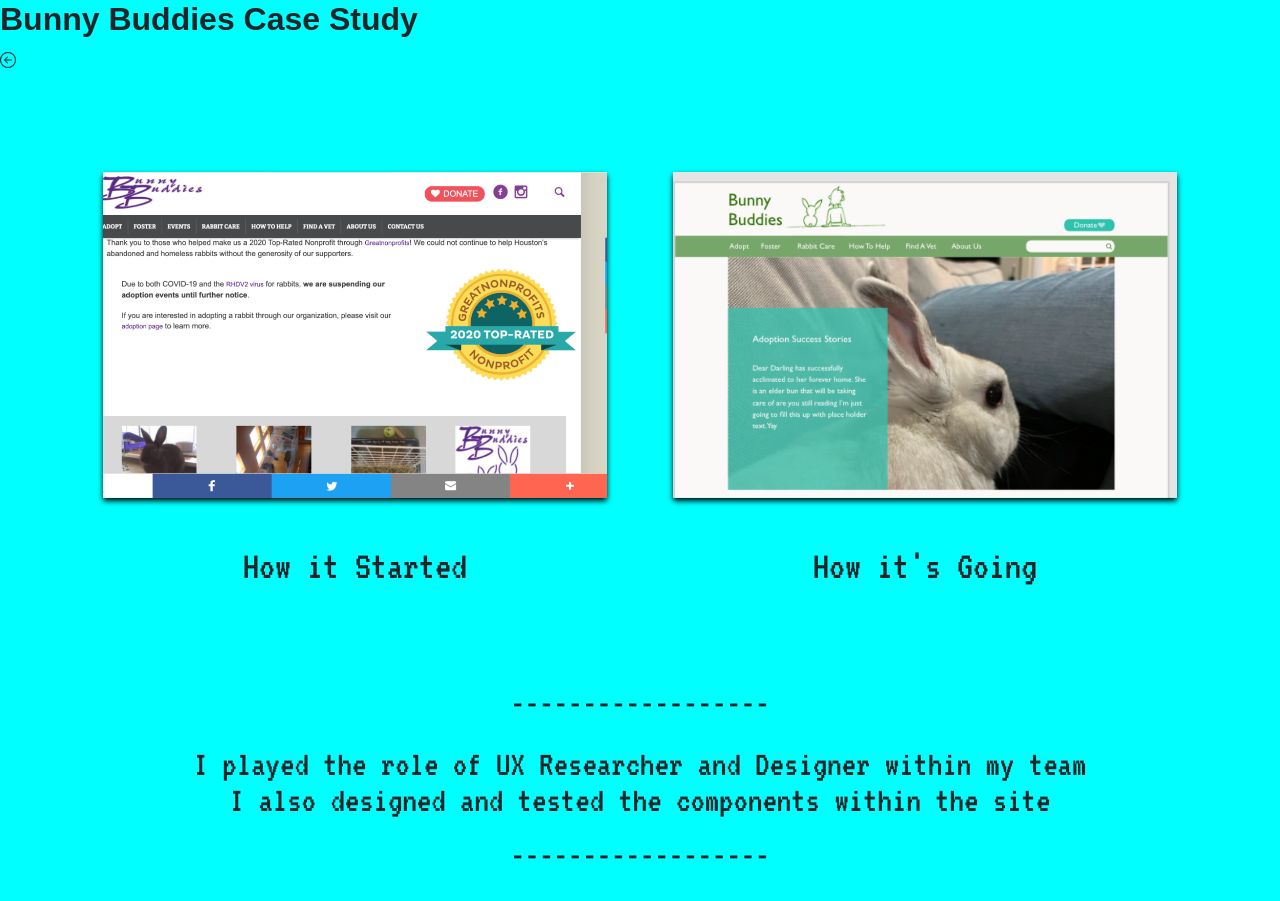
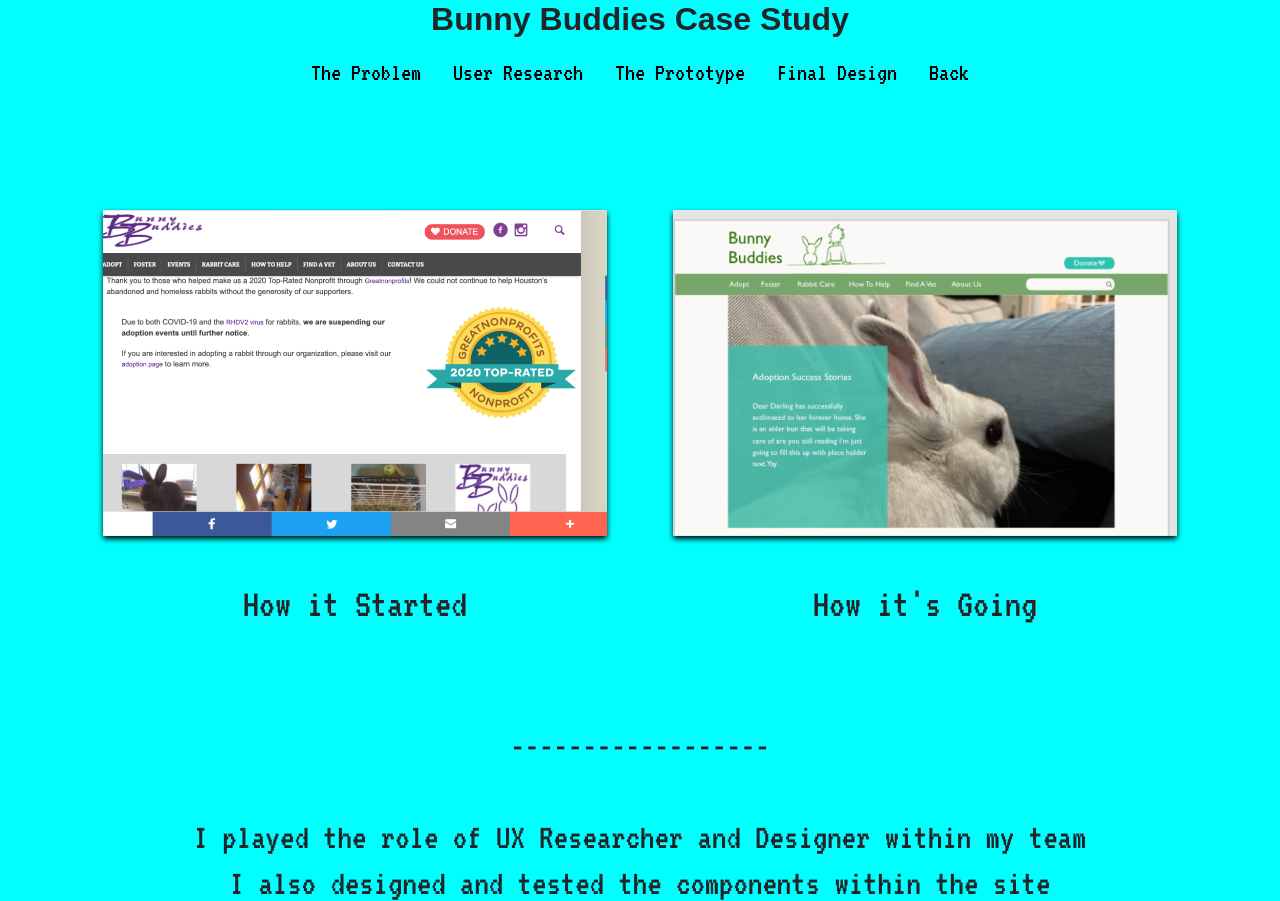
Before and after one commit to Alfri13/UX_UI_HW_20, a plain HTML site: page index.html in a window 1280 px wide. Shown: the top 901 px of the page. Drawn offline with nearby package versions, Linux system fonts and the light colour scheme; a web font is replaced by a local one.

Commit message:
Links are working
Links are working

```diff
--- a/css/stylesheet.css
+++ b/css/stylesheet.css
@@ -1,7 +1,41 @@
 
 h2 {font-family: futura-pt-condensed, sans-serif;
     font-weight: 800;
-    font-style: normal;}
+    font-style: normal;
+    max-width: 800px;
+    margin: auto;
+    text-align: center;}
+
+    .list{display: flex;
+    justify-content: center;}
+ul {list-style-type: none;
+    margin: 0;
+    padding: 0;
+    overflow: hidden;
+
+}
+li {
+    font-family: 'VT323', monospace;
+    font-size: 25px;
+    text-align: center;
+  padding: 16px;
+  text-decoration: none;
+  justify-content: center;
+}
+
+  a:link{
+      text-decoration: none;
+      color: black;
+  }
+  a:visited {
+    text-decoration: none;
+    color:black;
+  }
+  a:hover {
+    text-decoration: underline;
+  }
+
+
 
 body {background-color: cyan;}
 
@@ -18,6 +52,7 @@
 }
 .mb { height: 5px;
 }
+
 h3
 {font-family: 'VT323', monospace;
     font-weight:900;
@@ -53,3 +88,15 @@
     { display: block;
     margin-left: auto;
 margin-right: auto;}
+
+@media screen and (min-width: 320px)
+{.intro {font-family: 'VT323', monospace;
+    font-size: 36px;
+    max-width: fit-content;
+    margin: auto;
+    text-align: center;
+    line-height: 30px;
+    }
+
+
+}
--- a/index.html
+++ b/index.html
@@ -16,11 +16,17 @@
 
     <header>
         <h2>Bunny Buddies Case Study</h2>
-        <svg xmlns="http://www.w3.org/2000/svg" width="16" height="16" fill="currentColor" class="bi bi-arrow-left-circle" viewBox="0 0 16 16">
-        <path fill-rule="evenodd" d="M1 8a7 7 0 1 0 14 0A7 7 0 0 0 1 8zm15 0A8 8 0 1 1 0 8a8 8 0 0 1 16 0zm-4.5-.5a.5.5 0 0 1 0 1H5.707l2.147 2.146a.5.5 0 0 1-.708.708l-3-3a.5.5 0 0 1 0-.708l3-3a.5.5 0 1 1 .708.708L5.707 7.5H11.5z"/>
-      </svg></header>
 
-      <div class="container">
+        <ul class="list">
+          <li><a href="#link1">The Problem</a></li>
+
+        <li><a href="#ur">User Research</a></li>
+      <li><a href="#prototype">The Prototype</a></li>
+    <li><a href="#final">Final Design</a></li>
+<li><a href="https://alfri13.github.io/UX_UI_HW_19/">Back</a></li></ul>
+        </header>
+<!-- Comparison introduction-->
+      <div class="container" id="top">
     <div class="row">
    <div class="px-4 pt-5 my-5 text-center col-lg-6">
 <img class="card-img-top" src="./images/Howitstarted@2x.png" alt="old websie design ">
@@ -45,7 +51,7 @@
   </div>
 </div>
 
-
+<!--My role-->
 
   <div class="intro">
     <div>------------------</div>
@@ -56,8 +62,8 @@
 <div>------------------</div>
 </div>
 <br></br>
-
-<div class="problem">
+<!-- Problem and Solution -->
+<div class="problem" id="link1">
   <h3>The Problem!</h3>
   <p>Bunny Buddies has an extensive website that contains important  information regarding rabbit care, adoption information and donation requests. All the information fought for attention of the user and it was difficult to read.</p>
 </div>
@@ -69,16 +75,16 @@
 </div>
 
 <br></br>
-
+<!--the process-->
 <div class="problem">
   <h3>The Process!</h3>
   <p>We conducted usability test on the site to see where pain points exsisted.  </p>
-  <img src="./images/website gif.gif" alt="">
+  <img class="col-10 col-xl-12 gif" src="./images/website gif.gif" alt="webpage scrolling">
 </div>
 <br></br>
 <br></br>
-
-<div class="container">
+<!--Interviews and Survey-->
+<div class="container" id="ur">
   <div class="row">
     <p class="interview">We then conducted user interviews as well as sent out a survey</p>
  <div class="px-4 pt-5 my-5 text-center col-lg-6">
@@ -100,26 +106,26 @@
       </div>
 </div>
 </div>
-
+<!--User Persona-->
 <div class="problem">
   <p>And from that data, we synthesized a user persona.   </p>
-  <img src="./images/User_persona.png" alt="">
+  <img class="user col-12 col-xl-12" src="./images/User_persona.png" alt="">
 </div>
 
 <br></br>
 <br></br>
-
-<div class="container">
+<!--prototype-->
+<div class="container" id="prototype">
   <div class="row">
     <h3>The Prototype!</h3>
- <div class="px-4 pt-5  text-center col-lg-6 mb">
+ <div class="px-4 pt-5  text-center col-6 col-lg-6 mb">
 <img class="card-img-top" src="./images/Homescreen_prototype.png" alt="Interview responses">
   <div class="card-body"></div>
   <div class="d-grid gap-2 d-sm-flex justify-content-sm-center mb-5">
   </div>
 </div>
 
-  <div class="px-4 pt-5 text-center col-lg-6">
+  <div class="px-4 pt-5 text-center  col-6 col-lg-6">
 
           <img class="card-img-top" src="./images/adoptablebunnies.png" alt="Prototype webpage">
       <div class="card-body"></div>
@@ -136,14 +142,14 @@
 
 <div class="container">
   <div class="row">
- <div class="px-4 pt-5  text-center col-lg-6 mb">
+ <div class="px-4 pt-5  text-center col-6 col-lg-6 mb">
 <img class="card-img-top" src="./images/Updated Homepage.png" alt="Interview responses">
   <div class="card-body"></div>
   <div class="d-grid gap-2 d-sm-flex justify-content-sm-center mb-5">
   </div>
 </div>
 
-  <div class="px-4 pt-5 text-center col-lg-6">
+  <div class="px-4 pt-5 text-center col-6 col-lg-6">
 
           <img class="card-img-top" src="./images/Adoption Update.png" alt="Prototype webpage">
       <div class="card-body"></div>
@@ -157,17 +163,17 @@
 </div>
 </div>
 <div class="problem"><p>We then added some color and made some adjustments to our image descriptions. We also bolded important information within the text.   </p></div>
-
+<!--A/B-->
 <div class="container">
   <div class="row">
- <div class="px-4 pt-5  text-center col-lg-6 mb">
+ <div class="px-4 pt-5  text-center col-6 col-lg-6 mb">
 <img class="card-img-top" src="./images/A design.png" alt="Interview responses">
   <div class="card-body"></div>
   <div class="d-grid gap-2 d-sm-flex justify-content-sm-center mb-5">
   </div>
 </div>
 
-  <div class="px-4 pt-5 text-center col-lg-6">
+  <div class="px-4 pt-5 text-center col-6 col-lg-6">
 
           <img class="card-img-top" src="./images/B design.png" alt="Prototype webpage">
       <div class="card-body"></div>
@@ -184,14 +190,14 @@
 
 <div class="container">
   <div class="row">
- <div class="px-4 pt-5  text-center col-lg-6 mb">
+ <div class="px-4 pt-5  text-center col-6 col-lg-6 mb">
 <img class="card-img-top" src="./images/A virus page.png" alt="Interview responses">
   <div class="card-body"></div>
   <div class="d-grid gap-2 d-sm-flex justify-content-sm-center mb-5">
   </div>
 </div>
 
-  <div class="px-4 pt-5 text-center col-lg-6">
+  <div class="px-4 pt-5 text-center col-6 col-lg-6">
 
           <img class="card-img-top" src="./images/B virus.png" alt="Prototype webpage">
       <div class="card-body"></div>
@@ -208,7 +214,8 @@
 
 <br></br>
 <br></br>
- <div>
+<!--Final Prototype-->
+ <div id="final">
    <h3>The Final Design!</h3>
    <p class= "problem">You can find a working prototype by following the bunny below.</p>
    <a href="https://xd.adobe.com/view/1456891c-2929-40fe-9960-e5599f0bd787-4105/"><img class="center" src="./images/Untitled_Artwork 3.png"></a>
@@ -217,7 +224,12 @@
    <p class= "problem">You can read the full case study <a href="https://docs.google.com/presentation/d/1nNq0mNtqvYBHAnuiFerQ5sFJ0fQy8Qe5hR87Lxb-UtI/edit?usp=sharing">here!</a></p>
   </div>
   <br></br>
-   <br></br>
+   <ul class="list">
+     <li><a href="#top">Top</a></li>
+   <li><a href="#link1">The Problem</a></li>
+ <li><a href="#ur">User Research</a></li>
+<li><a href="#prototype">The Prototype</a></li>
+<li>Back</li></ul>
 </body>
 <script src="https://cdn.jsdelivr.net/npm/@popperjs/core@2.9.1/dist/umd/popper.min.js" integrity="sha384-SR1sx49pcuLnqZUnnPwx6FCym0wLsk5JZuNx2bPPENzswTNFaQU1RDvt3wT4gWFG" crossorigin="anonymous"></script>
 <script src="https://cdn.jsdelivr.net/npm/bootstrap@5.0.0-beta3/dist/js/bootstrap.min.js" integrity="sha384-j0CNLUeiqtyaRmlzUHCPZ+Gy5fQu0dQ6eZ/xAww941Ai1SxSY+0EQqNXNE6DZiVc" crossorigin="anonymous"></script>
```
